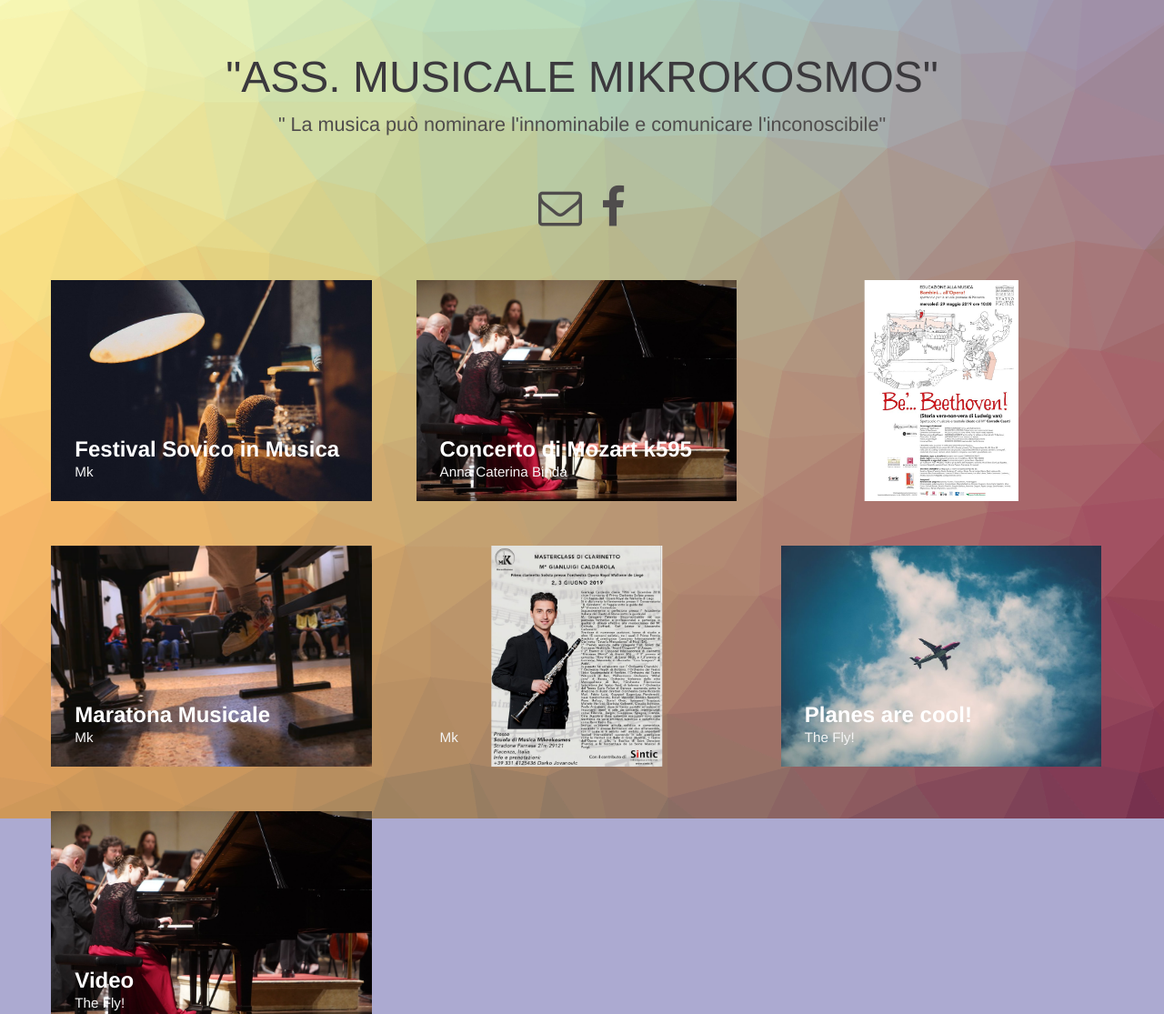
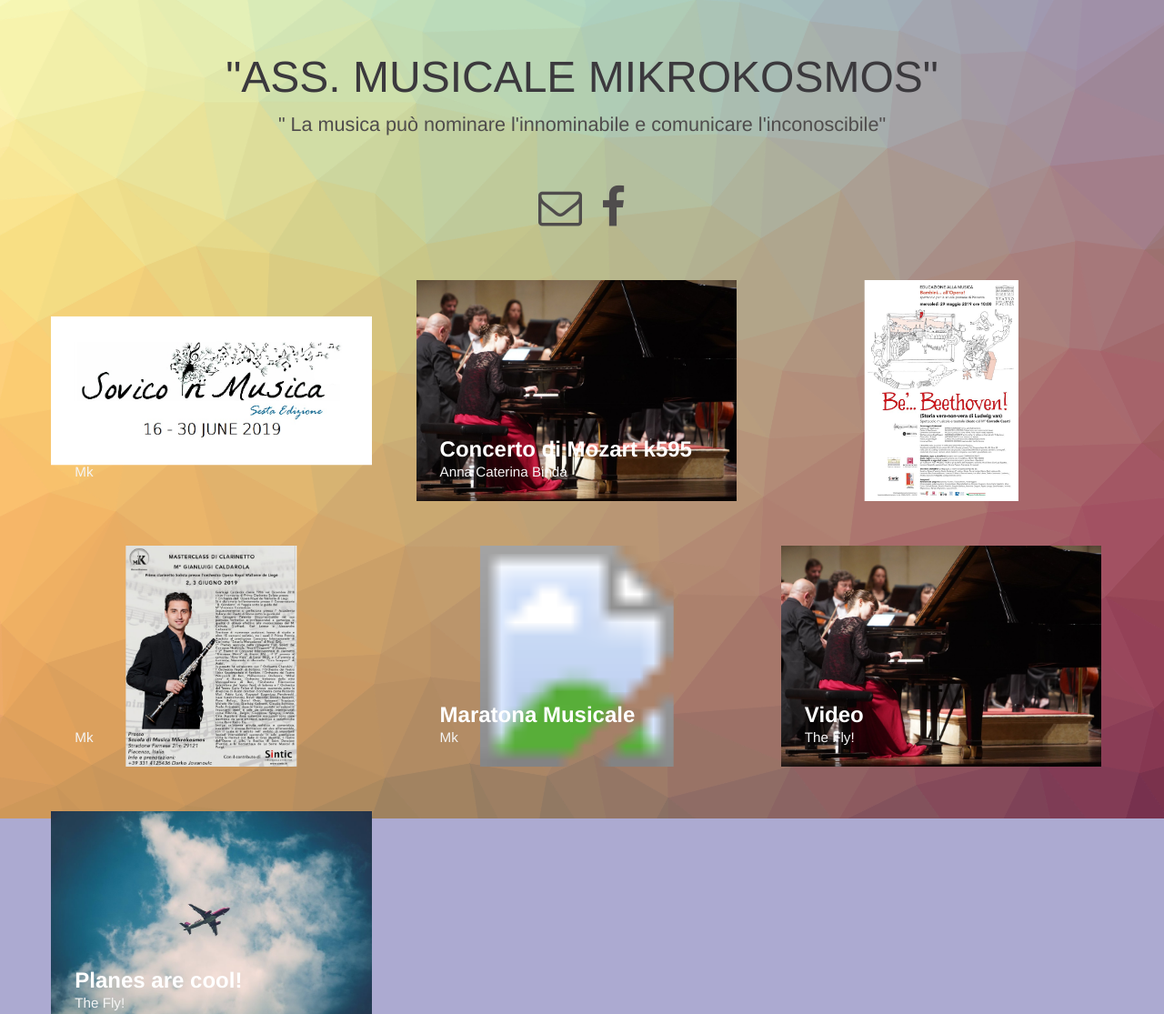
Before and after one commit to katia87comp/katia87comp.github.io, a Jekyll site: the page built from index.html, in a window 1280 px wide, cut to the strip 0-1115 px from the top of the page. Shown: the whole strip at 91% size. Built offline with Jekyll 4.4.1, drawn with Linux system fonts in a browser that asks for light colours; grey boxes are pictures that could not be loaded.

Commit message:
Modifiche 2
Giugno

```diff
--- a/_posts/2019-04-09-prova-Vpost.markdown
+++ b/_posts/2019-06-03-prova-V-post.markdown
@@ -1,10 +1,10 @@
 ---
-title:  "Festival Sovico in Musica"
+title: "Festival Sovico in Musica"
 subtitle: "Mk"
 author: "Katia Spadola"
 avatar: "img/authors/wferr.png"
-image: "img/f.jpg"
-date:   2019-06-25 12:12:12
+image: "img/sovicoinmusica.jpg"
+date:   2019-06-4 12:12:12
 ---
 
 ### Dolor sit amet?
```
Also changed, not shown: _posts/2019-05-25-prova-Ipost.markdown (renamed from _posts/2019-04-09-prova-Ipost.markdown), _posts/2019-05-29-prova-IIpost.markdown (renamed from _posts/2019-04-09-prova-IIpost.markdown), _posts/2019-06-02-prova-IIIpost.markdown (renamed from _posts/2019-04-09-prova-IIIpost.markdown), _posts/2019-06-03-prova-IV-post.markdown (renamed from _posts/2019-04-09-prova-IVpost.markdown), _posts/2019-06-07-VIpost.markdown (renamed from _posts/2019-04-09-VIpost.markdown), img/Maratona-musicale.png (renamed from img/Maratona musicale.png), img/c.jpg (deleted), img/d.jpg (deleted), img/maratonamusicale.jpg (renamed from img/Maratona Musicale.jpg), img/sovicoinmusica.jpg (added).
